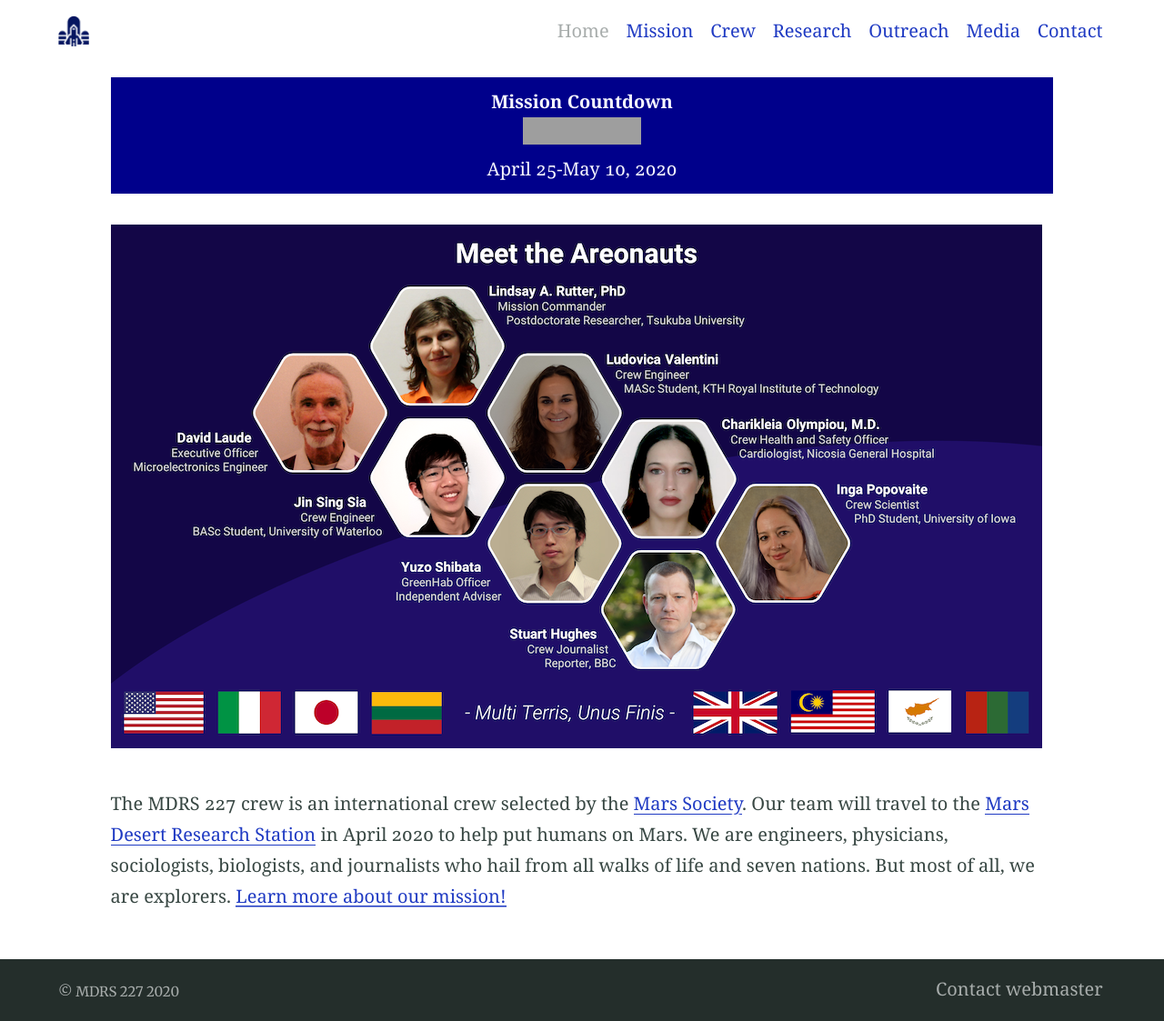
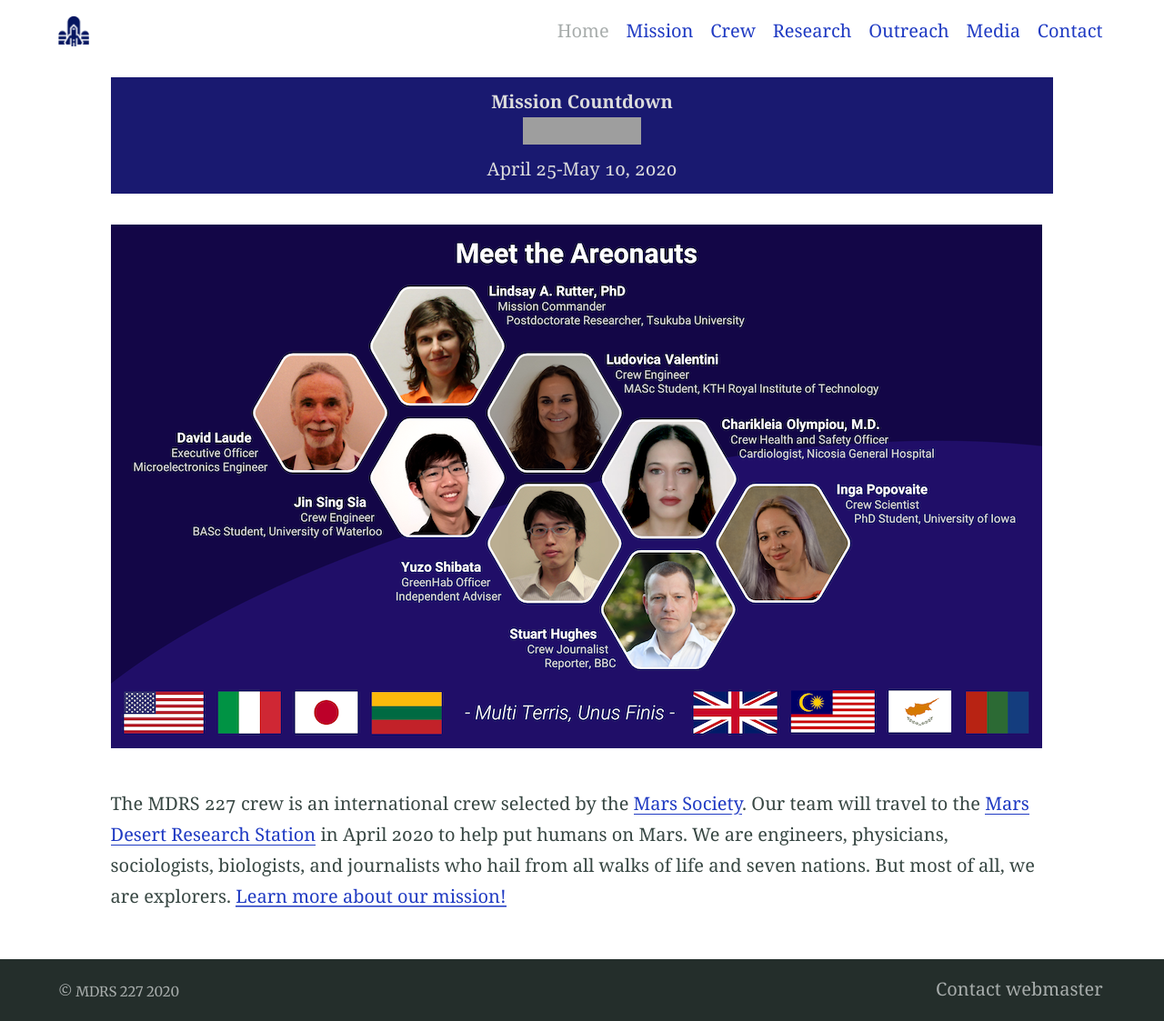
Before and after one commit to mdrs228/mdrs227.github.io, a Jekyll site: the page built from index.md, in a window 1280 px wide. Shown: the whole page at 91% size. Built offline with Jekyll 4.4.1, drawn with Linux system fonts in a browser that asks for light colours; our own code applies the rules of GitHub Pages for plain Markdown files; grey boxes are pictures that could not be loaded.

Commit message:
Update index.md

```diff
--- a/index.md
+++ b/index.md
@@ -1,4 +1,4 @@
-<p align="center" style="padding: 10px; color: GhostWhite; background-color: DarkBlue">
+<p align="center" style="padding: 10px; color: Gainsboro; background-color: MidnightBlue">
 
   <b>Mission Countdown</b><br>
 
```
